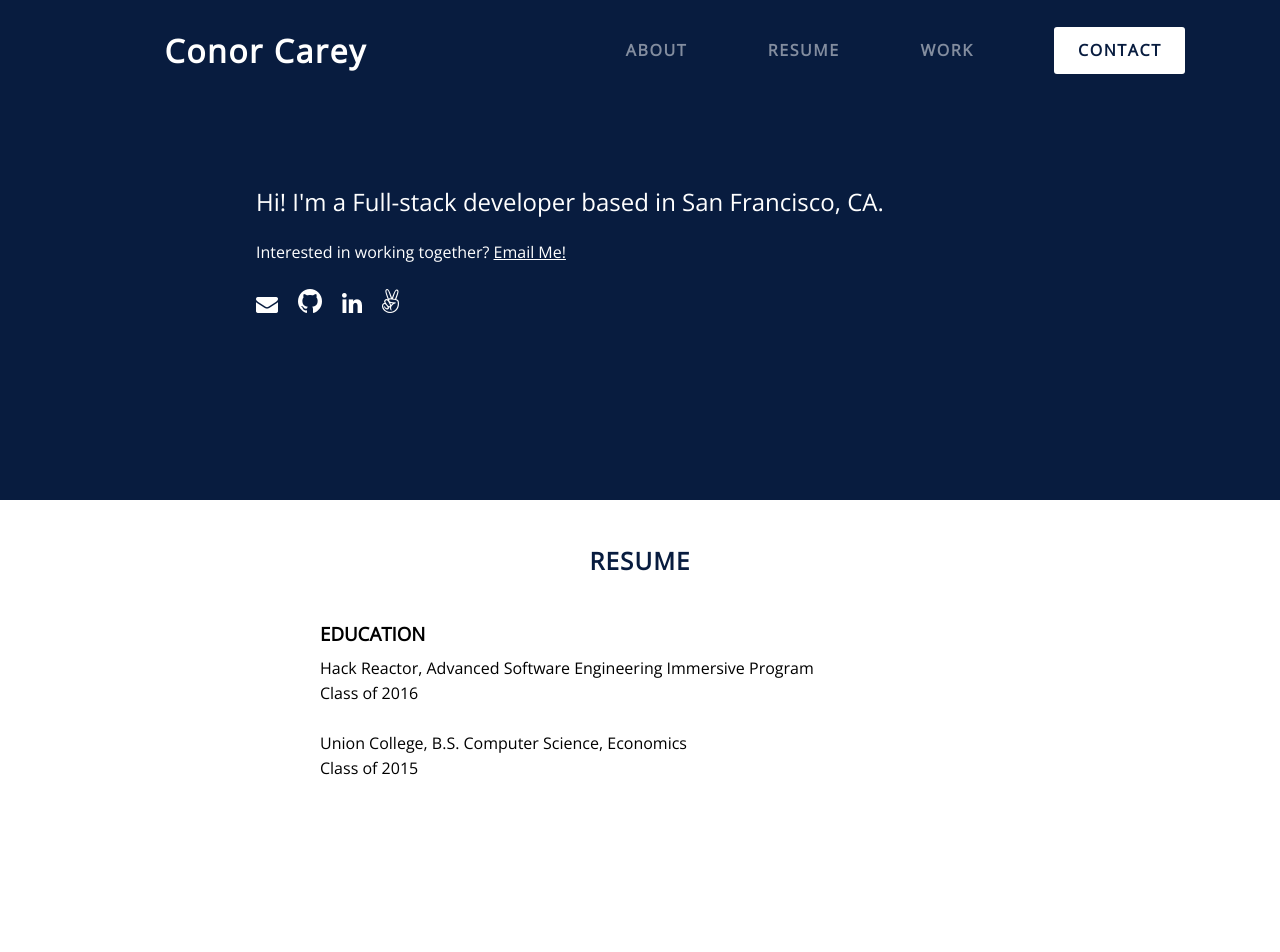
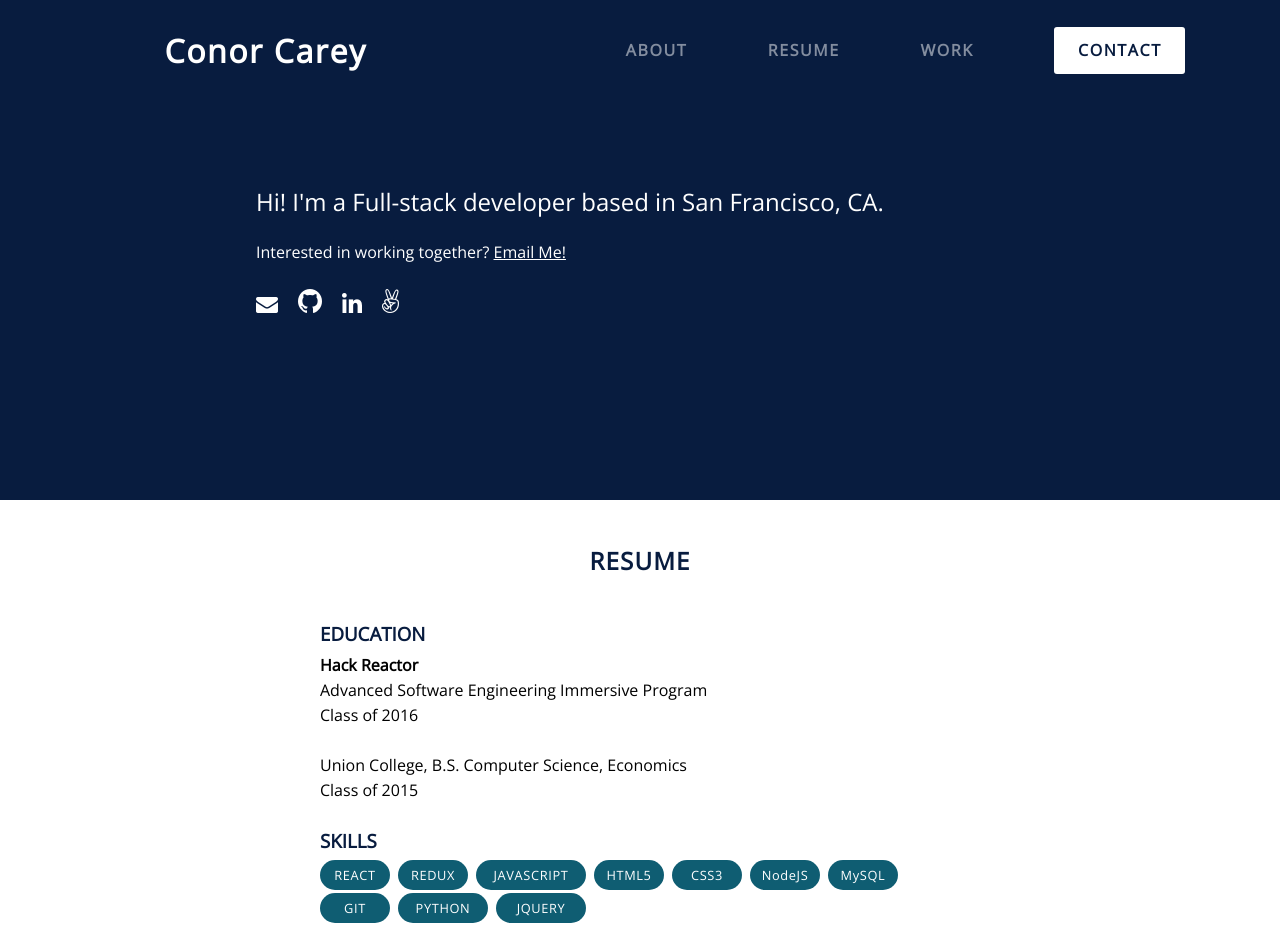
Before and after one commit to ccarey221/conorsportfolio, a React app: page / in a window 1280 px wide. Shown: the top 952 px of the page. Built offline with nearby package versions, Linux system fonts and the light colour scheme.

Commit message:
resume section fleshed out

```diff
--- a/src/Components/Body/Education.jsx
+++ b/src/Components/Body/Education.jsx
@@ -1,4 +1,5 @@
 import React from 'react';
+import Bubble from './ReusableComponents/BubbleComponents.jsx';
 import './body.css';
 
 export default class Education extends React.Component {
@@ -6,14 +7,36 @@ export default class Education extends React.Component {
     return (
       <div className='education'>
         <div className='educationContainer'>
+          <div>
             <h2>RESUME</h2>
             <h3>EDUCATION</h3>
-          <p>Hack Reactor, Advanced Software Engineering Immersive Program<br/>
+            <h4>Hack Reactor</h4>
+            <p>Advanced Software Engineering Immersive Program<br/>
             Class of 2016</p>
             <br/>
             <p>Union College, B.S. Computer Science, Economics<br/>
             Class of 2015</p>
           </div>
+          <div>
+            <h3>SKILLS</h3>
+            <Bubble text='REACT' />
+            <Bubble text='REDUX' />
+            <Bubble className='largeBubble' text='JAVASCRIPT' />
+            <Bubble text='HTML5' />
+            <Bubble text='CSS3' />
+            <Bubble text='NodeJS' />
+            <Bubble text='MySQL' />
+            <Bubble text='GIT' />
+            <Bubble className='mediumBubble' text='PYTHON' />
+            <Bubble className='mediumBubble' text='JQUERY' />
+          </div>
+          <div>
+            <h3>EXPERIENCE</h3>
+          </div>
+          <div>
+            <h3>RELEVANT COURSEWORK</h3>
+          </div>
+        </div>
       </div>
     );
   }
--- /dev/null
+++ b/src/Components/Body/ReusableComponents/BubbleComponents.jsx
@@ -0,0 +1,12 @@
+import React from 'react';
+import './bubbleComponent.css';
+
+export default class BubbleComponents extends React.Component {
+  constructor(props) {
+    super(props);
+  }
+
+  render() {
+    return <button className={this.props.className || 'bubble'}>{this.props.text}</button>;
+  }
+}
--- /dev/null
+++ b/src/Components/Body/ReusableComponents/bubbleComponent.css
@@ -0,0 +1,22 @@
+.bubble, .mediumBubble, .largeBubble {
+  background-color: #0f5d72;
+  font-family: 'Open Sans';
+  letter-spacing: .05em;
+  border-radius: 20px;
+  color: white;
+  margin-right: 8px;
+  margin-bottom: 3px;
+  width: 70px;
+  height: 30px;
+  font-size: .8em;
+}
+
+.mediumBubble {
+  width: 90px;
+  height: 30px;
+}
+
+.largeBubble {
+  height: 30px;
+  width: 110px;
+}
--- a/src/Components/Body/body.css
+++ b/src/Components/Body/body.css
@@ -79,7 +79,9 @@ CSS for the EDUCATION section
 }
 
 .educationContainer h3 {
-  margin-bottom: 10px;
+  margin-bottom: 7px;
+  margin-top: 25px;
+  color: #081c3f;
 }
 
 /************************
```
Lines whose indentation alone changed are shown as unchanged.
